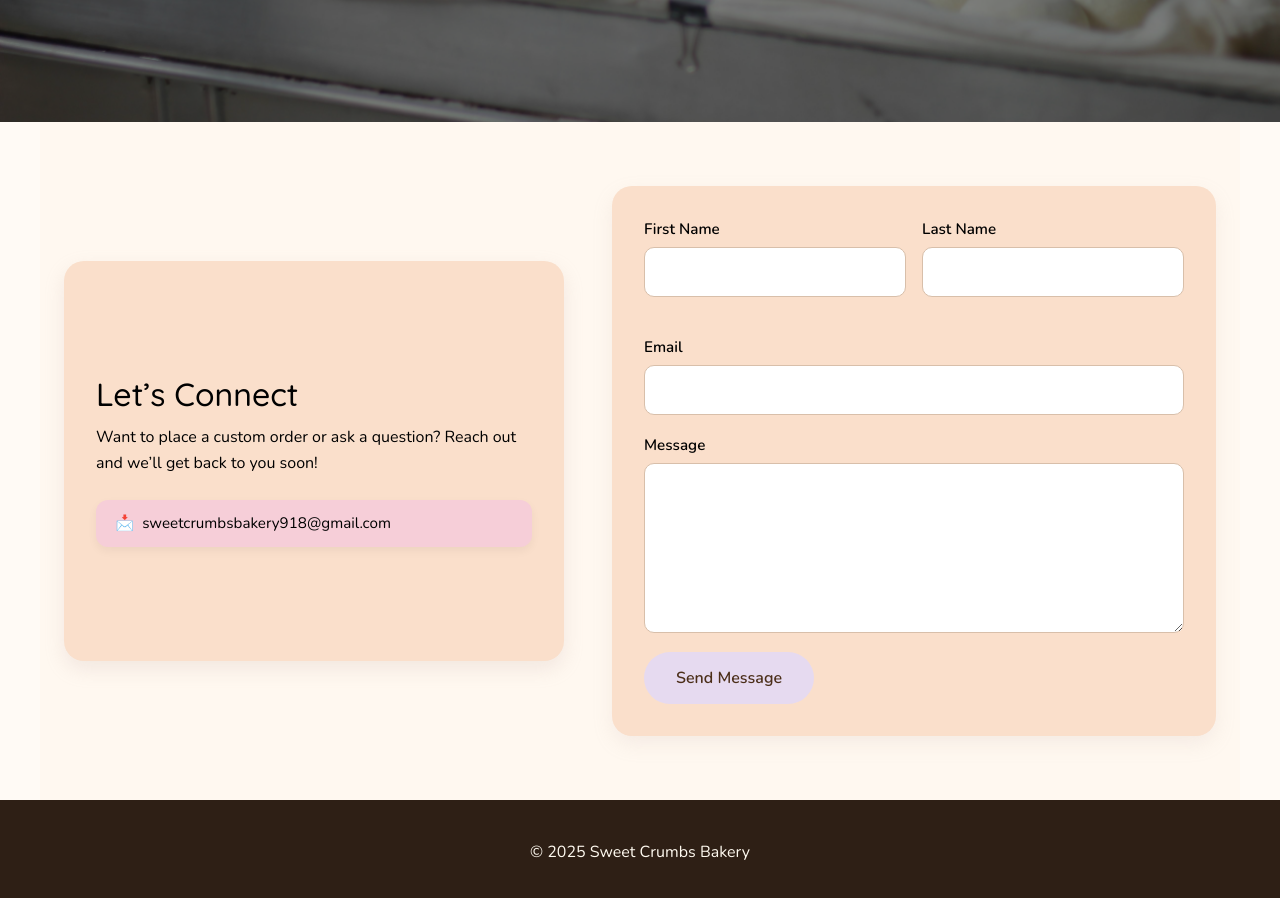
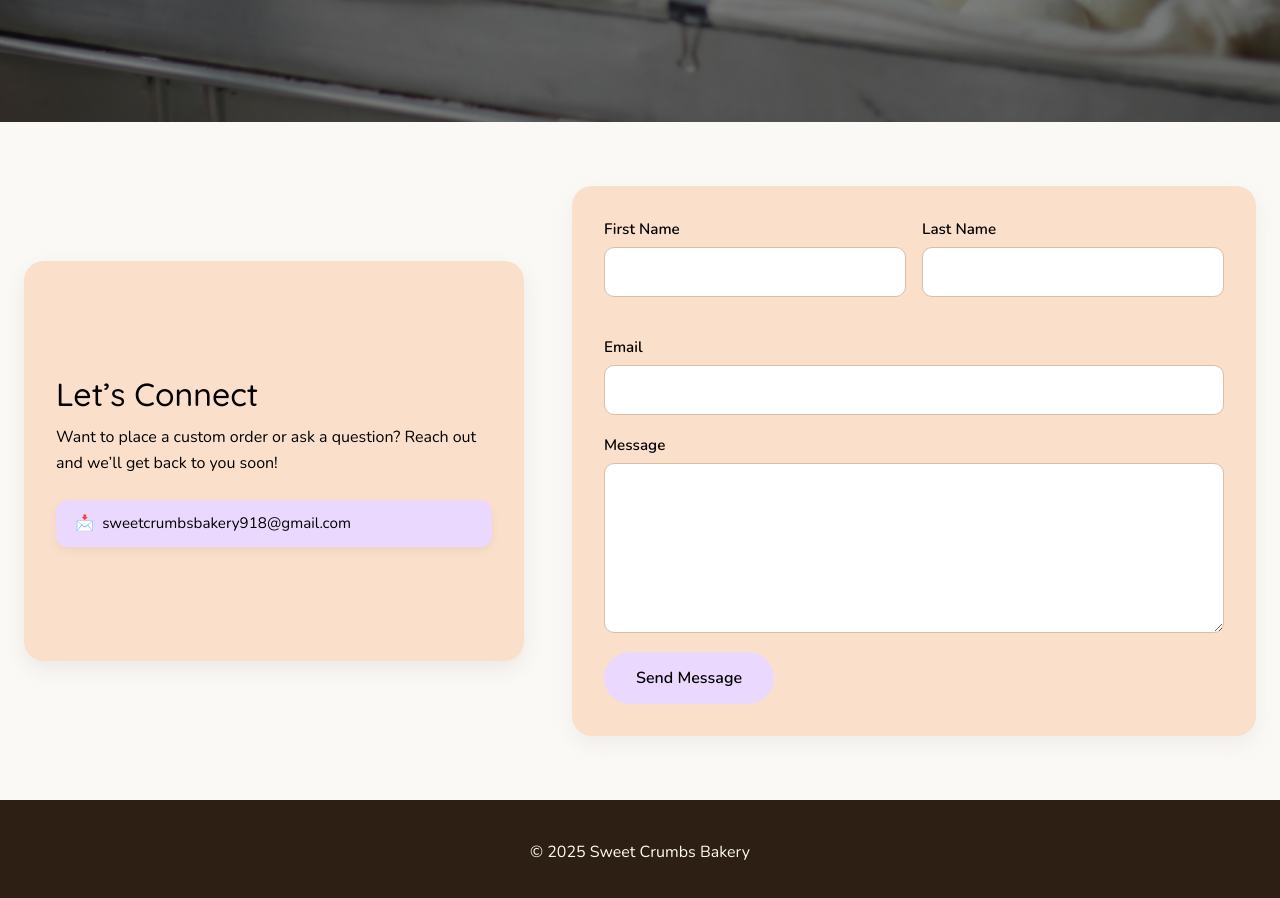
Before and after one commit to iahjos/Bakery, a plain HTML site: page contact.html in a window 1280 px wide. Shown: the part 620-1518 px from the top of the page. Drawn offline with nearby package versions, Linux system fonts and the light colour scheme.

Commit message:
Changed few stylingd

```diff
--- a/contact.css
+++ b/contact.css
@@ -5,7 +5,6 @@
     flex-direction: column;
     min-height: 100vh;
     font-family: 'Nunito', sans-serif;
-    background-color: #fffaf5;
   }
 
   h1, h2, h3, h4 {
@@ -88,21 +87,8 @@
     justify-content: center;
     gap: 3rem;
     padding: 4rem 1.5rem;
-    background-color: #FADFCB;
-    max-width: 1200px;
     margin: 0 auto;
-  }
-
-  /* Left Info Card */
-  .contact-wrapper {
-    display: flex;
-    flex-wrap: wrap;
-    justify-content: center;
-    gap: 3rem;
-    padding: 4rem 1.5rem;
-    background-color: #FFF8F0; /* Creamy White */
-    max-width: 1200px;
-    margin: 0 auto;
+    background-color: #FAF9F6;
   }
 
   /* Left Info Card */
@@ -138,7 +124,7 @@
   .email-box {
     display: flex;
     align-items: center;
-    background-color: #F6CED8; /* Rosewater */
+    background-color: #EBD8FF;
     padding: 0.75rem 1.2rem;
     border-radius: 12px;
     font-weight: 500;
@@ -209,8 +195,8 @@
   }
 
   button[type="submit"] {
-    background-color: #E6DAF0; /* Lavender Mist */
-    color: #4b2e19;
+    background-color: #EBD8FF;
+    color: black;
     border: none;
     padding: 0.85rem 2rem;
     border-radius: 30px;
@@ -222,7 +208,7 @@
   }
 
   button[type="submit"]:hover {
-    background-color: #FADADD; /* Lush Pink */
+    background-color: rgb(251, 200, 205); /* Lush Pink */
   }
 
   /* Mobile Responsive */
--- a/order.css
+++ b/order.css
@@ -55,9 +55,11 @@ h1, h2, h3, h4 {
 
 /* New Menu Section (with pricing) */
 .menu-section {
-    background-color: #fdf5ef;
+    background-color: #BFA6A0;
     padding: 80px 20px;
     text-align: center;
+    min-height: 85vh;
+    height: 100%;
 }
 
 .menu-title {
@@ -112,7 +114,7 @@ h1, h2, h3, h4 {
 
 /* Order Section */
 .order-section {
-    background-color: #FFF8F0;
+    background-color: #D8BFAA;
     padding: 80px 20px;
     text-align: center;
 }
```
Also changed, not shown: index.html (+3 -3 lines), order.html (+1 -1 lines).
